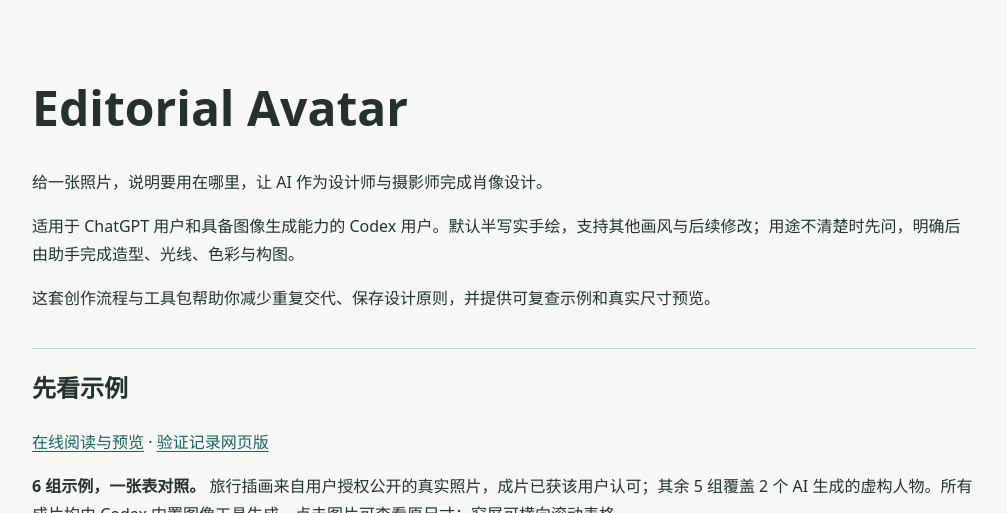
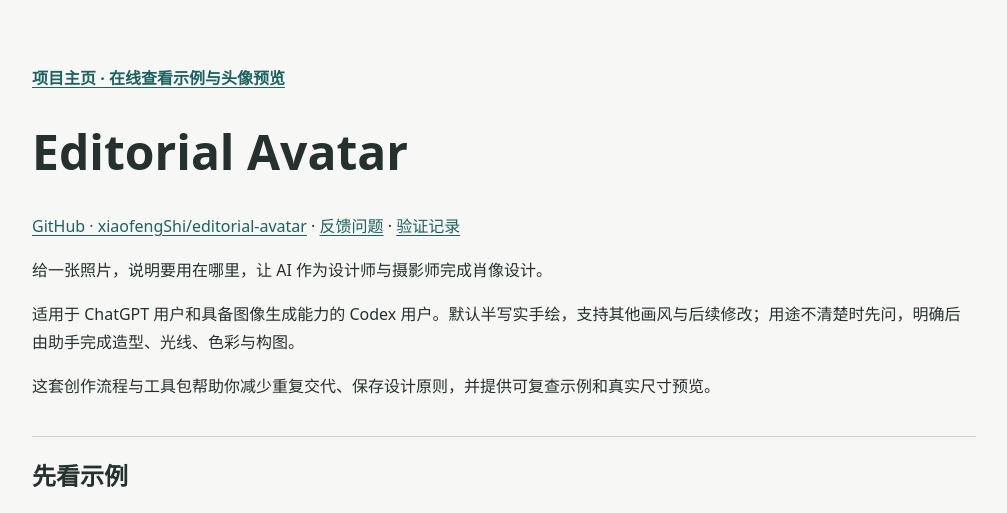
Before and after one commit to xiaofengShi/ai-avatar-skill, a website: page index.html in a window 1280 px wide. Shown: the top 513 px of the page, without its empty margins (136-1143 px from the left). Drawn offline with Linux system fonts and the light colour scheme.

Commit message:
docs: feature project homepage and GitHub links

```diff
--- a/index.html
+++ b/index.html
@@ -8,12 +8,13 @@ pre{overflow:auto;padding:18px;background:#e8eee9;border-radius:8px;font-size:14
 blockquote{margin:16px 0;padding:8px 20px;border-left:3px solid #558875;background:#edf1eb}
 @media(max-width:480px){td,th{padding:4px;font-size:14px}}
 @media print{body{background:white}main{padding:0}h2,h3{break-after:avoid}.table-scroll{overflow:visible}table{min-width:0;font-size:12px}tr{break-inside:avoid}img{max-height:85mm;width:auto}pre{white-space:pre-wrap;overflow-wrap:anywhere}}
-</style></head><body><main><h1>Editorial Avatar</h1>
+</style></head><body><main><p><strong><a href="https://xiaofengshi.github.io/editorial-avatar/">项目主页 · 在线查看示例与头像预览</a></strong></p>
+<h1>Editorial Avatar</h1>
+<p><a href="https://github.com/xiaofengShi/editorial-avatar">GitHub · xiaofengShi/editorial-avatar</a> · <a href="https://github.com/xiaofengShi/editorial-avatar/issues">反馈问题</a> · <a href="https://xiaofengshi.github.io/editorial-avatar/validation.html">验证记录</a></p>
 <p>给一张照片，说明要用在哪里，让 AI 作为设计师与摄影师完成肖像设计。</p>
 <p>适用于 ChatGPT 用户和具备图像生成能力的 Codex 用户。默认半写实手绘，支持其他画风与后续修改；用途不清楚时先问，明确后由助手完成造型、光线、色彩与构图。</p>
 <p>这套创作流程与工具包帮助你减少重复交代、保存设计原则，并提供可复查示例和真实尺寸预览。</p>
 <h2>先看示例</h2>
-<p><a href="https://xiaofengshi.github.io/editorial-avatar/">在线阅读与预览</a> · <a href="https://xiaofengshi.github.io/editorial-avatar/validation.html">验证记录网页版</a></p>
 <p><strong>6 组示例，一张表对照。</strong> 旅行插画来自用户授权公开的真实照片，成片已获该用户认可；其余 5 组覆盖 2 个 AI 生成的虚构人物。所有成片均由 Codex 内置图像工具生成。点击图片可查看原尺寸；窄屏可横向滚动表格。</p>
 <div class="table-scroll" role="region" aria-label="对照表，可横向滚动" tabindex="0"><table>
 <thead>
```
Also changed, not shown: README.md.
